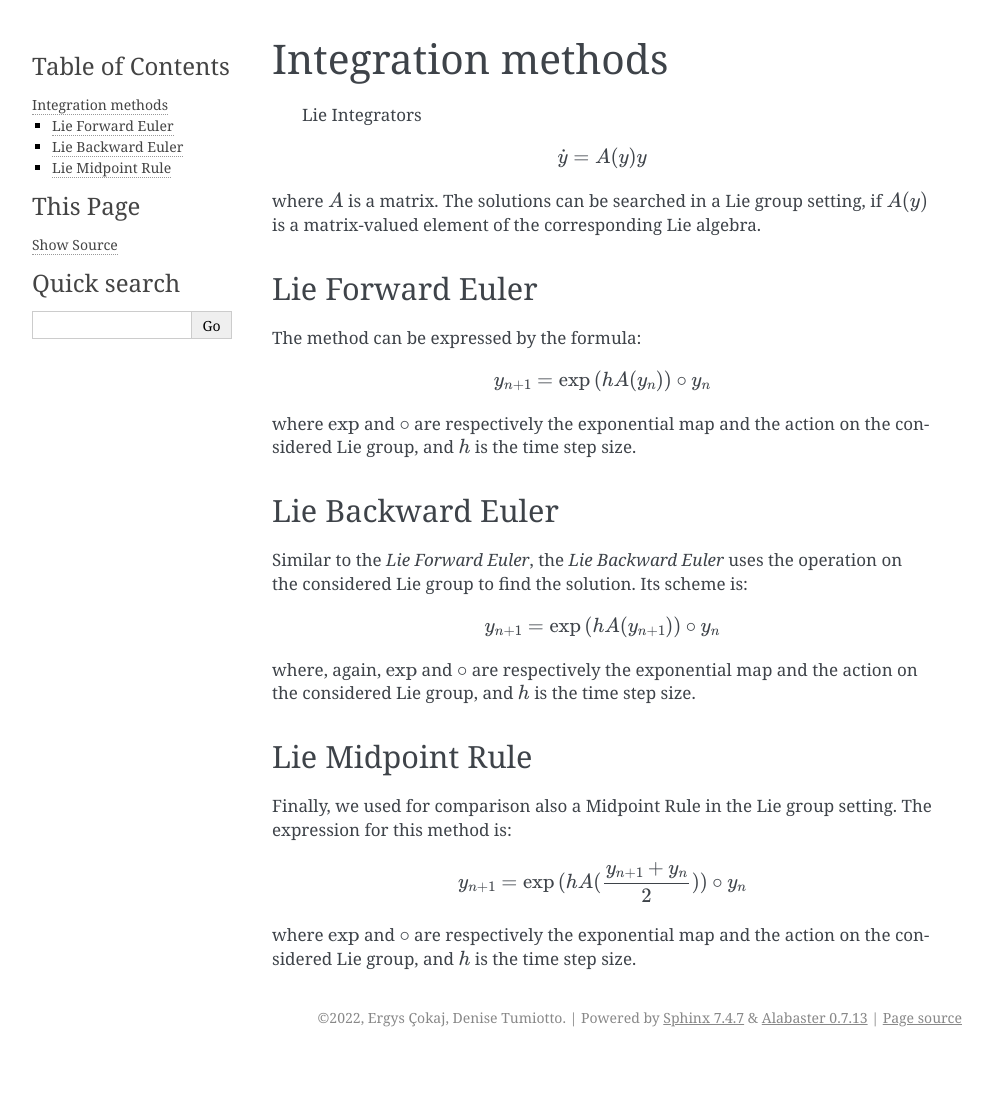
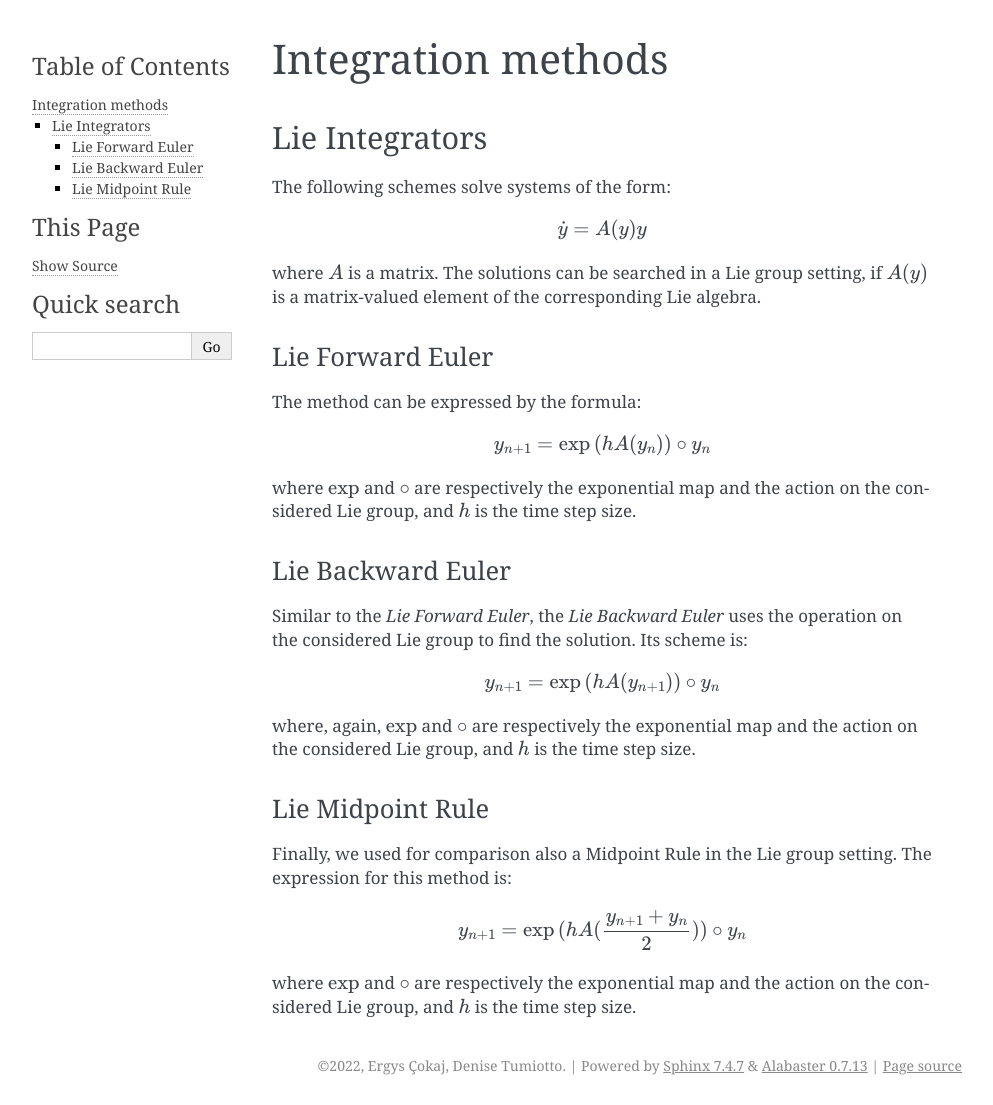
Before and after one commit to THREAD-3-2/lie_group_time_integrator, a Sphinx documentation site: the page built from docs/lieintegr.rst, in a window 1280 px wide. Shown: the whole page, without its empty margins (148-1141 px from the left). Built offline with Sphinx 7.4.7, drawn with Linux system fonts in a browser that asks for light colours; before the commit the page ends 1057 px from its top, so only the background shows below that.

Commit message:
correct alignment

```diff
--- a/docs/lieintegr.rst
+++ b/docs/lieintegr.rst
@@ -1,11 +1,11 @@
 .. _lieintegr:
 
-=================
+===================
 Integration methods
-=================
+===================
 
- Lie Integrators
-=================
+Lie Integrators
+================
 The following schemes solve systems of the form:
 
 .. math::
```
